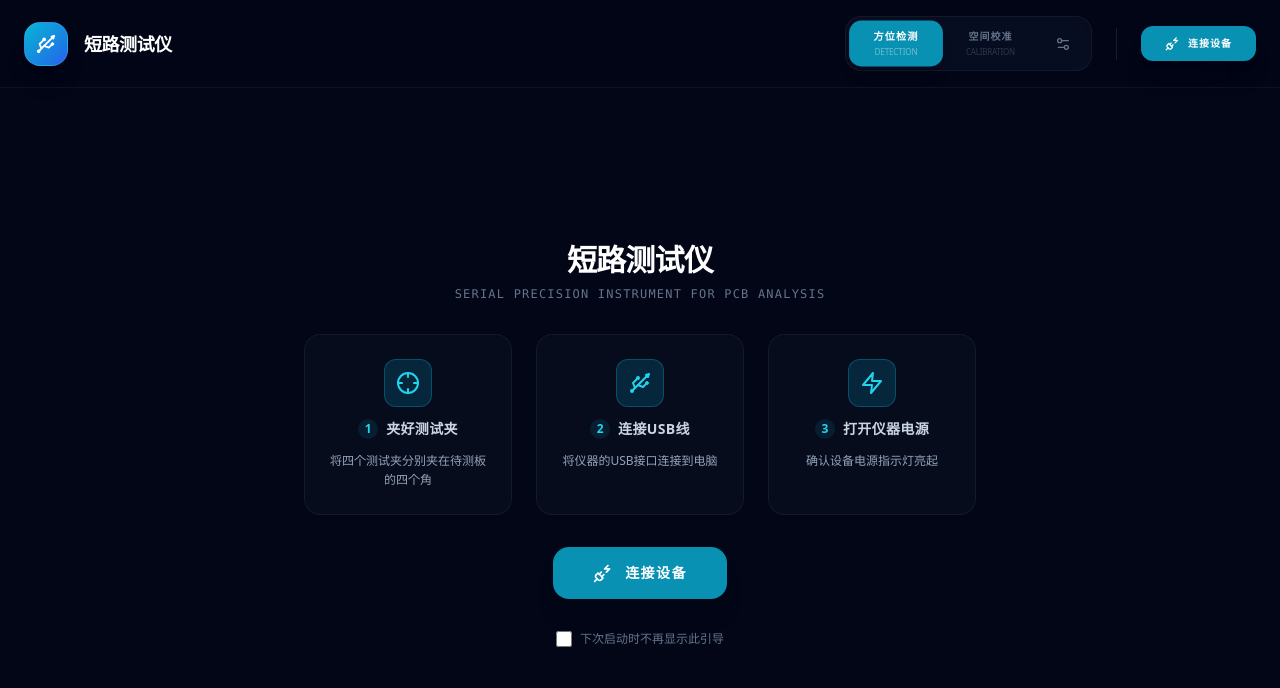
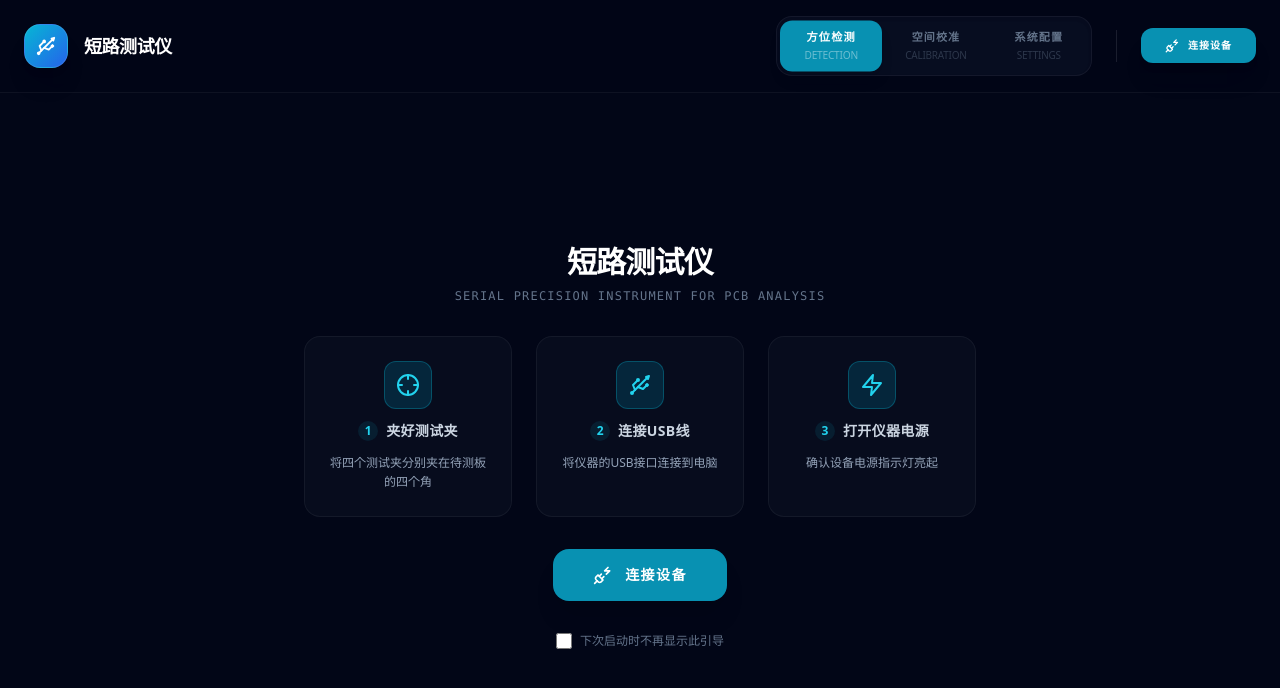
Before and after one commit to hao817374/Short_Circuit_Detector, a React (Vite) app: page / in a window 1280 px wide. Shown: the top 688 px of the page. Built offline with nearby package versions, Linux system fonts and the light colour scheme.

Commit message:
chore(发布): v1.0.8 - 导航栏设置按钮样式统一与字体优化
- 设置按钮从单一图标改为中英双行结构，与其他导航标签一致
- 导航栏字体整体提升：中文 11px，英文 10px

```diff
--- a/App.tsx
+++ b/App.tsx
@@ -846,34 +846,35 @@ function App() {
           <nav className="bg-slate-200/50 dark:bg-slate-900/50 p-1 rounded-2xl border border-slate-300/50 dark:border-white/5 flex items-center transition-all duration-300 shadow-inner">
             <button
               onClick={() => setViewMode('COMPASS')}
-              className={`px-6 py-2 rounded-xl text-[10px] font-black tracking-widest transition-all flex flex-col items-center gap-0.5 ${viewMode === 'COMPASS' ? 'bg-cyan-600 text-white shadow-lg scale-[1.02]' : 'text-slate-600 dark:text-slate-500 hover:text-slate-900 dark:hover:text-slate-300'}`}
+              className={`px-6 py-2 rounded-xl text-[11px] font-black tracking-widest transition-all flex flex-col items-center gap-0.5 ${viewMode === 'COMPASS' ? 'bg-cyan-600 text-white shadow-lg scale-[1.02]' : 'text-slate-600 dark:text-slate-500 hover:text-slate-900 dark:hover:text-slate-300'}`}
             >
               <span>{texts.nav_compass}</span>
-              <span className="opacity-40 text-[8px] font-medium tracking-tight">DETECTION</span>
+              <span className="opacity-40 text-[10px] font-medium tracking-tight">DETECTION</span>
             </button>
             <button
               onClick={() => setViewMode('CALIBRATION')}
-              className={`px-6 py-2 rounded-xl text-[10px] font-black tracking-widest transition-all flex flex-col items-center gap-0.5 ${viewMode === 'CALIBRATION' ? 'bg-cyan-600 text-white shadow-lg scale-[1.02]' : 'text-slate-600 dark:text-slate-500 hover:text-slate-900 dark:hover:text-slate-300'}`}
+              className={`px-6 py-2 rounded-xl text-[11px] font-black tracking-widest transition-all flex flex-col items-center gap-0.5 ${viewMode === 'CALIBRATION' ? 'bg-cyan-600 text-white shadow-lg scale-[1.02]' : 'text-slate-600 dark:text-slate-500 hover:text-slate-900 dark:hover:text-slate-300'}`}
             >
               <span>{texts.nav_calib}</span>
-              <span className="opacity-40 text-[8px] font-medium tracking-tight">CALIBRATION</span>
+              <span className="opacity-40 text-[10px] font-medium tracking-tight">CALIBRATION</span>
             </button>
 
             {isDeveloperMode && (
               <button
                 onClick={() => setViewMode('DEBUG')}
-                className={`px-6 py-2 rounded-xl text-[10px] font-black tracking-widest transition-all flex flex-col items-center gap-0.5 ${viewMode === 'DEBUG' ? 'bg-cyan-600 text-white shadow-lg scale-[1.02]' : 'text-slate-600 dark:text-slate-500 hover:text-slate-900 dark:hover:text-slate-300'}`}
+                className={`px-6 py-2 rounded-xl text-[11px] font-black tracking-widest transition-all flex flex-col items-center gap-0.5 ${viewMode === 'DEBUG' ? 'bg-cyan-600 text-white shadow-lg scale-[1.02]' : 'text-slate-600 dark:text-slate-500 hover:text-slate-900 dark:hover:text-slate-300'}`}
               >
                 <span>{texts.nav_debug}</span>
-                <span className="opacity-40 text-[8px] font-medium tracking-tight">DEBUG</span>
+                <span className="opacity-40 text-[10px] font-medium tracking-tight">DEBUG</span>
               </button>
             )}
 
             <button
               onClick={() => setViewMode('SETTINGS')}
-              className={`px-4 py-2 rounded-xl text-[10px] font-black tracking-widest transition-all flex flex-col items-center gap-0.5 ${viewMode === 'SETTINGS' ? 'bg-cyan-600 text-white shadow-lg scale-[1.02]' : 'text-slate-600 dark:text-slate-500 hover:text-slate-900 dark:hover:text-slate-300'}`}
+              className={`px-6 py-2 rounded-xl text-[11px] font-black tracking-widest transition-all flex flex-col items-center gap-0.5 ${viewMode === 'SETTINGS' ? 'bg-cyan-600 text-white shadow-lg scale-[1.02]' : 'text-slate-600 dark:text-slate-500 hover:text-slate-900 dark:hover:text-slate-300'}`}
             >
-              <Settings2 size={16} />
+              <span>{texts.nav_settings}</span>
+              <span className="opacity-40 text-[10px] font-medium tracking-tight">SETTINGS</span>
             </button>
           </nav>
 
```
Also changed, not shown: release/V1.0.8/CHANGELOG_1.0.8.md (+4 -0 lines).
